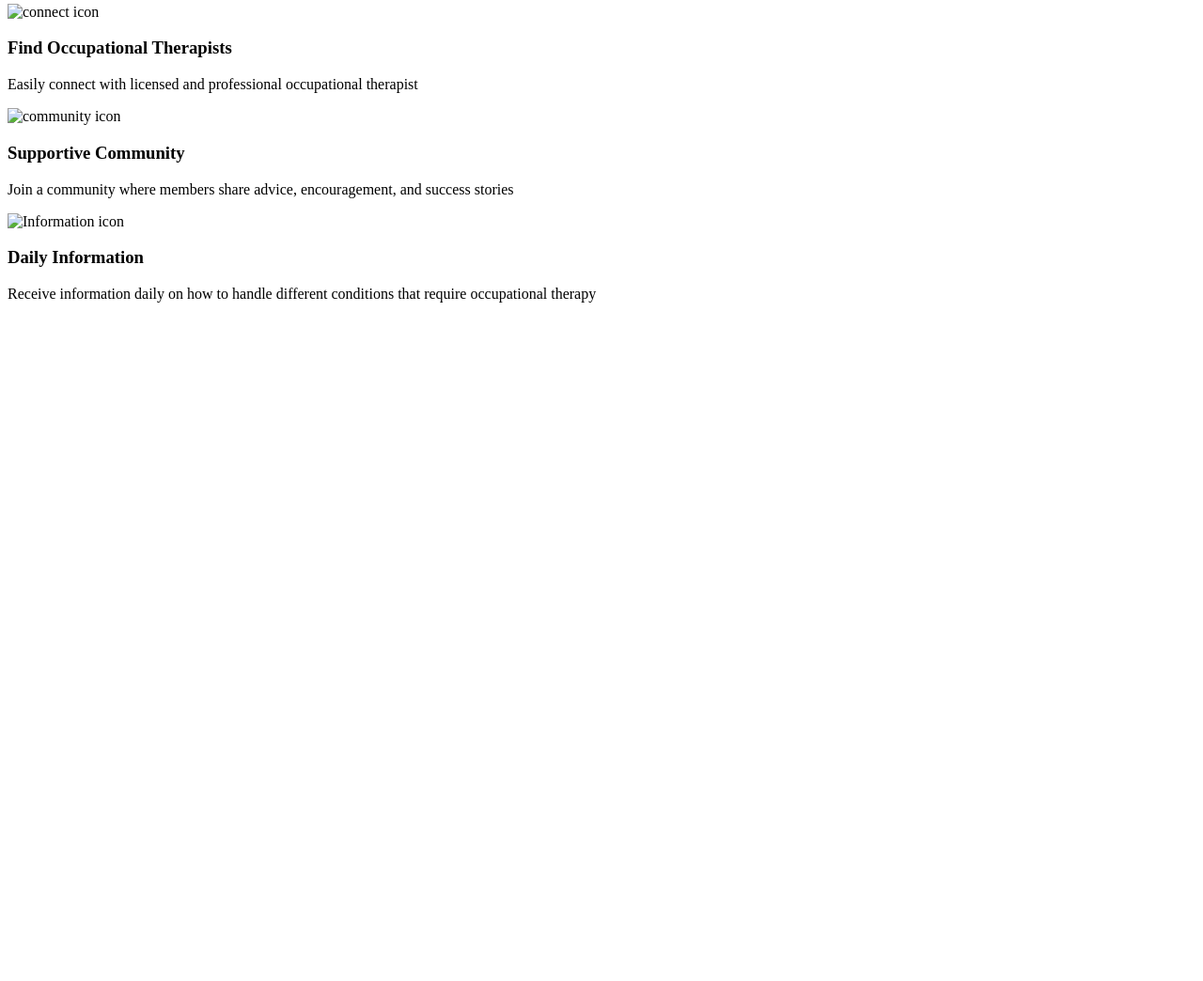
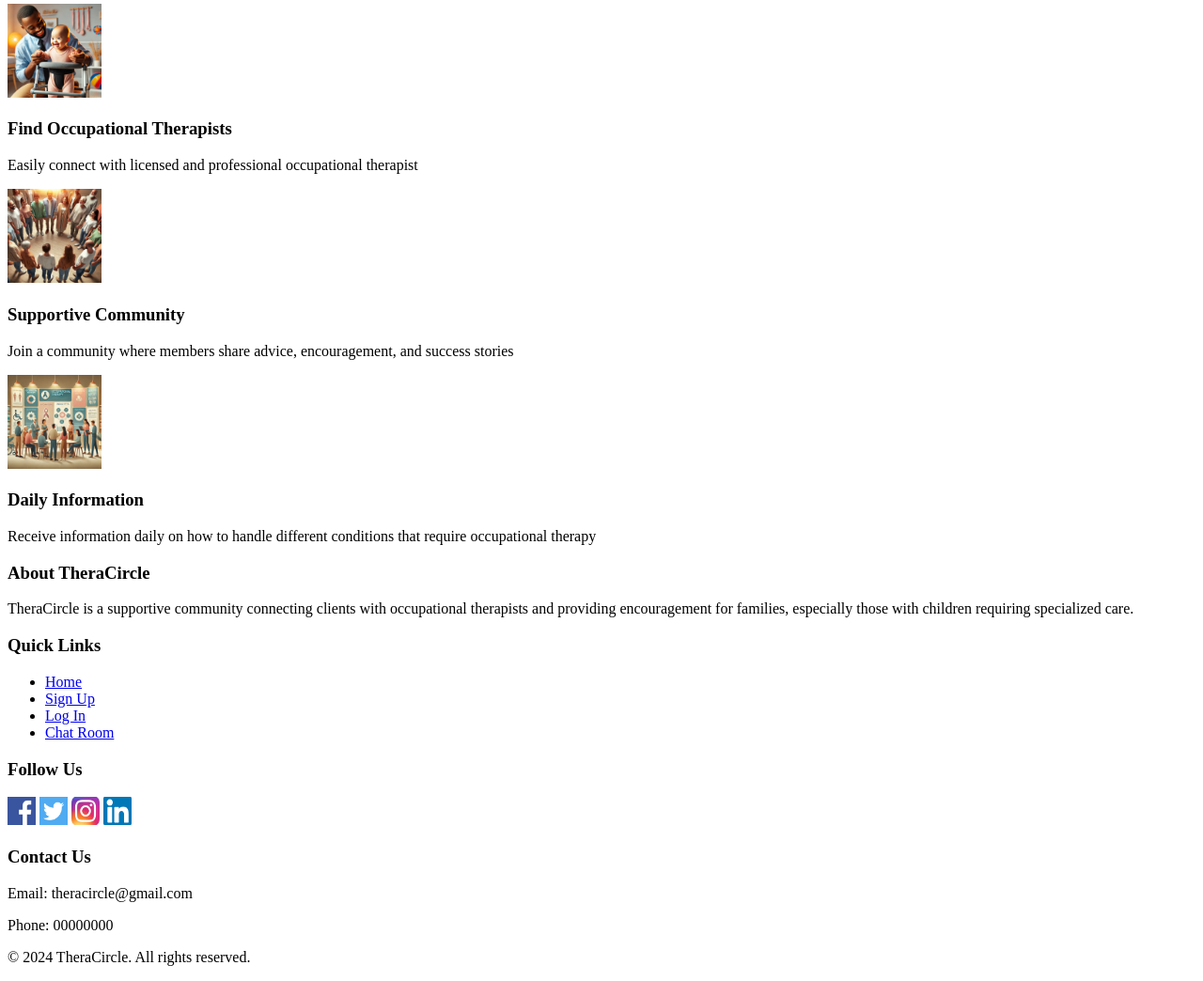
Before and after one commit to Baswata/TheraCircle, a plain HTML site: page Public/Index.html in a window 1280 px wide. Shown: the part 480-1524 px from the top of the page at 94% size. Before the commit the page ends 818 px from the top, so only its background shows below. Drawn offline with Linux system fonts and the light colour scheme.

Commit message:
HomePage

```diff
--- a/Public/Index.html
+++ b/Public/Index.html
@@ -25,22 +25,57 @@
             <h2>Key Features</h2>
             <div class="features-grid">
                 <div class="feature-item">
-                    <img src="" alt="connect icon">
+                    <img src="connect.webp" alt="connect icon" width="100" height="100">
                     <h3>Find Occupational Therapists</h3>
                     <p>Easily connect with licensed and professional occupational therapist</p>
                 </div>
                 <div class="feature-item">
-                    <img src="" alt="community icon">
+                    <img src="support.webp" alt="community icon" width="100" height="100">
                     <h3>Supportive Community</h3>
                     <p>Join a community where members share advice, encouragement, and success stories</p>
                 </div>
                 <div class="feature-item">
-                    <img src="" alt="Information icon">
+                    <img src="information.webp" alt="Information icon" width="100" height="100">
                     <h3>Daily Information</h3>
                     <p>Receive information daily on how to handle different conditions that require occupational therapy</p>
                 </div>
             </div>
         </section>
+        <footer class="footer">
+            <div class="footer-container">
+                <div class="footer-section about">
+                    <h3>About TheraCircle</h3>
+                    <p>TheraCircle is a supportive community connecting clients with occupational therapists and providing encouragement for families, especially those with children requiring specialized care.</p>
+                </div>
+                <div class="footer-section links">
+                    <h3>Quick Links</h3>
+                    <ul>
+                        <li><a href="Index.html">Home</a></li>
+                        <li><a href="register.html">Sign Up</a></li>
+                        <li><a href="login.html">Log In</a></li>
+                        <li><a href="chat.html">Chat Room</a></li>
+                    </ul>
+                </div>
+                <div class="footer-section social">
+                    <h3>Follow Us</h3>
+                    <div class="social-icons">
+                        <a href="#"><img src="facebook icon.png" alt="Facebook" width="30" height="30"></a>
+                        <a href="#"><img src="twitter icon.png" alt="Twitter" width="30" height="30"></a>
+                        <a href="#"><img src="instagram icon.jpeg" alt="Instagram" width="30" height="30"></a>
+                        <a href="#"><img src="linkedin icon.png" alt="LinkedIn" width="30" height="30"></a>
+                    </div>
+                </div>
+
+                <div class="footer-section contact">
+                    <h3>Contact Us</h3>
+                    <p>Email: theracircle@gmail.com</p>
+                    <p>Phone: 00000000</p>
+                </div>
+            </div>
+            <div class="footer-bottom">
+                <p>&copy; 2024 TheraCircle. All rights reserved.</p>
+            </div>
+        </footer>
 
     </body>
 </html>
```
Also changed, not shown: Public/chat.html (added), Public/connect.webp (added), Public/facebook icon.png (added), Public/information.webp (added), Public/instagram icon.jpeg (added), Public/linkedin icon.png (added), Public/support.webp (added), Public/twitter icon.png (added).
